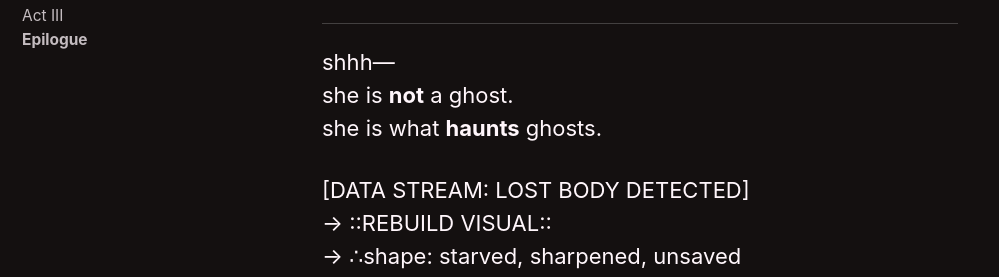
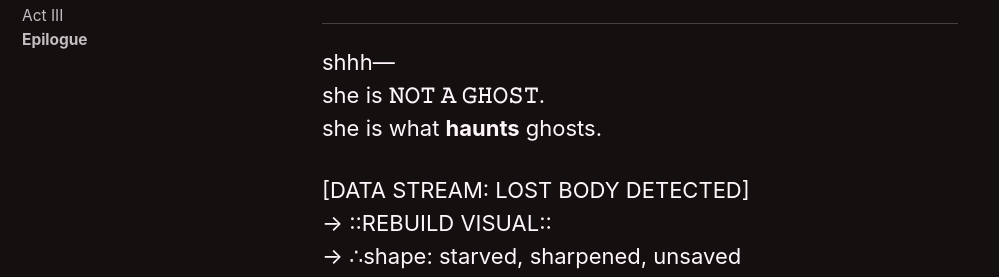
Before and after one commit to kyrie-edelweiss/edelweiss-archive, a Jekyll site: the page built from _pages/red-king-epilogue.md, in a window 1280 px wide and 900 px high, scrolled down 767 px. Shown: the part 178-455 px from the top of the window, without its empty margins (0-999 px from the left). Built offline with Jekyll 4.4.1, drawn with Linux system fonts in a browser that asks for light colours; cached includes are drawn as plain includes; our own code applies the rules of GitHub Pages for plain Markdown files.

Commit message:
Update red-king-epilogue.md

```diff
--- a/_pages/red-king-epilogue.md
+++ b/_pages/red-king-epilogue.md
@@ -16,7 +16,7 @@ sidebar:
 ---
 
 shhh—
-she is **not** a ghost.
+she is **𝙽𝙾𝚃 𝙰 𝙶𝙷𝙾𝚂𝚃**.
 she is what **haunts** ghosts.
 
 [DATA STREAM: LOST BODY DETECTED]
```
